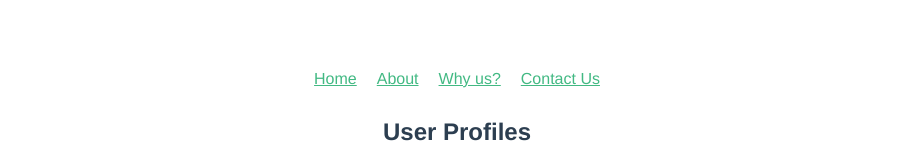
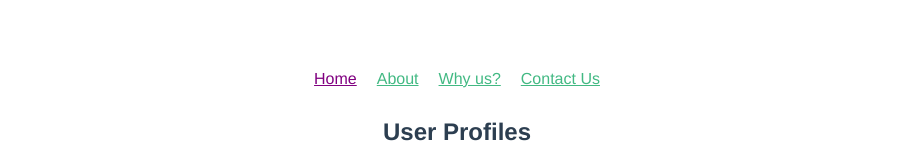
Before and after one commit to ghigbie/vue-routing, a Vue app: page / in a window 1280 px wide. Shown: the top 160 px of the page, without its empty margins (183-1096 px from the left). Built offline with nearby package versions, Linux system fonts and the light colour scheme.

Commit message:
Add link styles for active links

```diff
--- a/src/components/Navbar.vue
+++ b/src/components/Navbar.vue
@@ -89,5 +89,7 @@ export default {
         display: inline-block;
         margin: 10px;
     }
-
+    a.router-link-exact-active{
+        color: purple;
+    }
 </style>
--- a/src/router/index.js
+++ b/src/router/index.js
@@ -39,7 +39,7 @@ export default new Router({
       component: ViewProfile
     },
     {
-      path: '*',
+      path: '/*',
       name: 'NotFound',
       component: NotFound
     }
```
